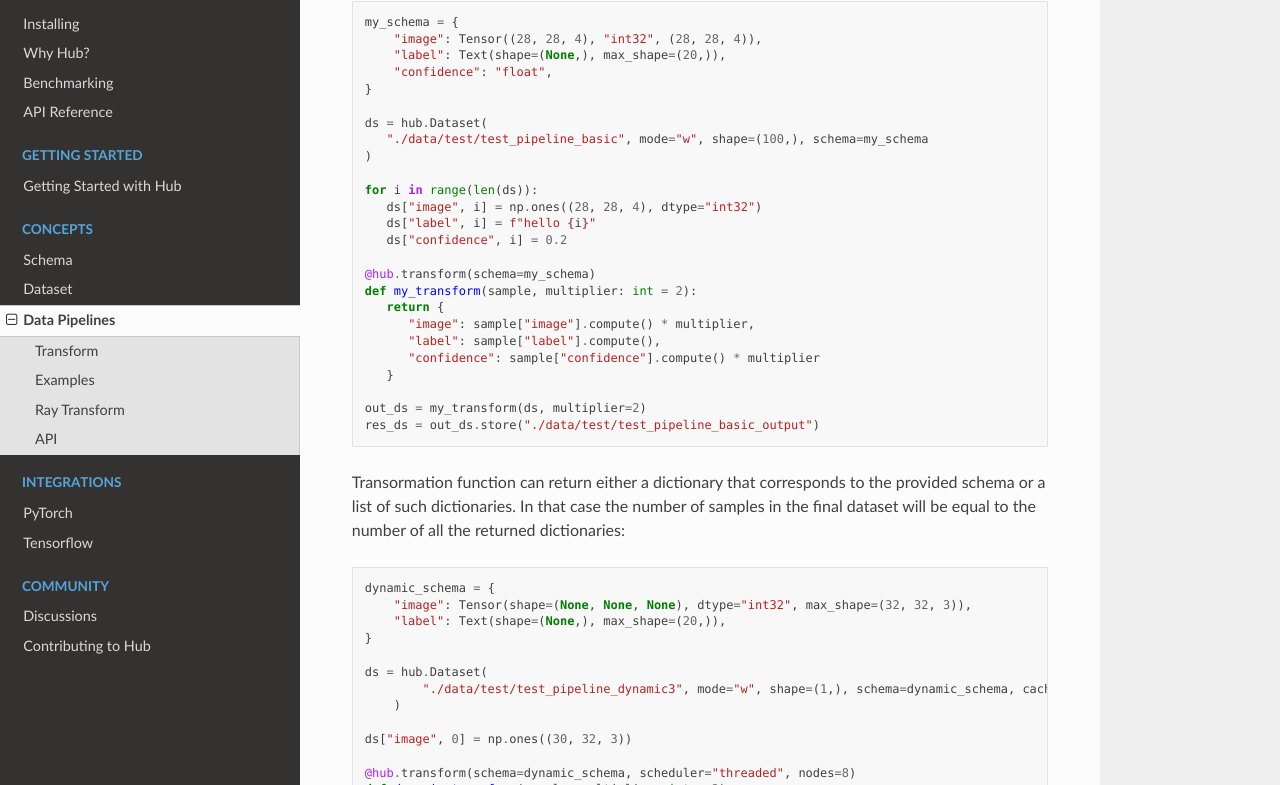
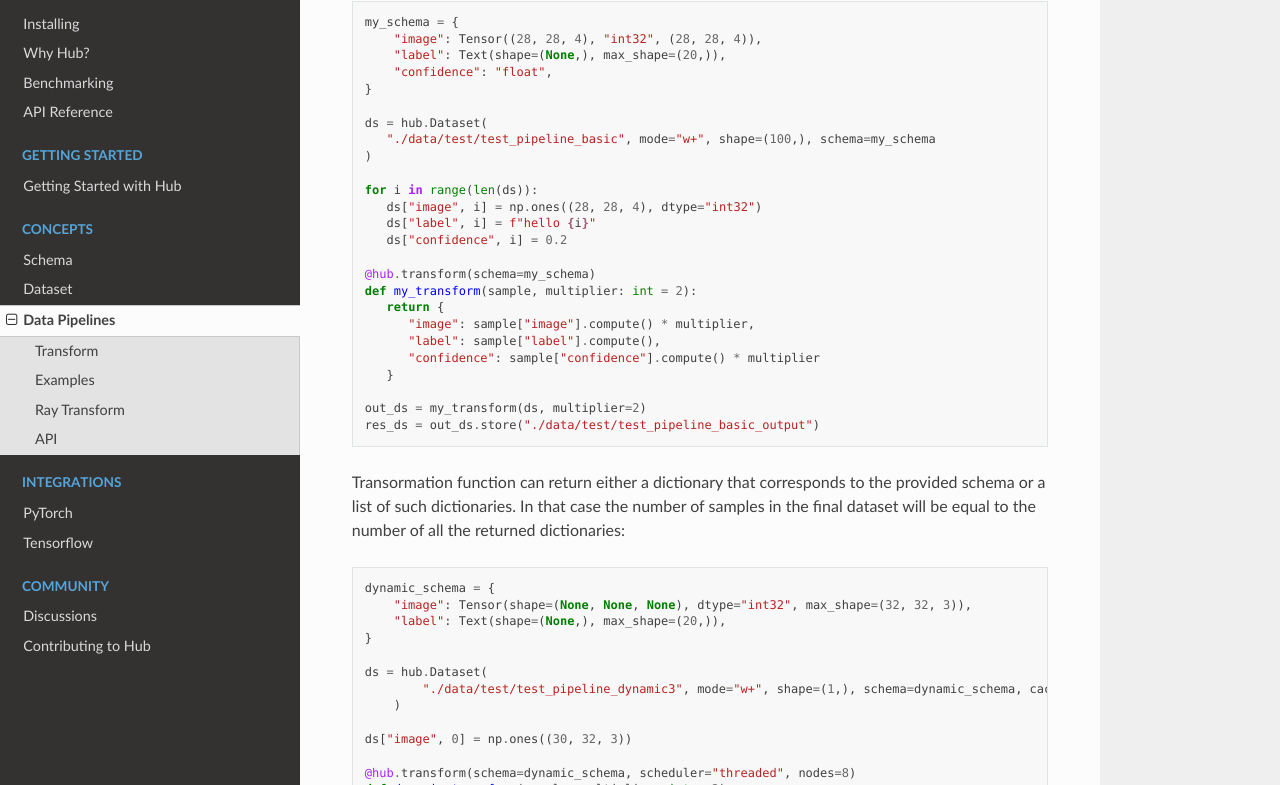
Before and after one commit to activeloopai/deeplake, a Sphinx documentation site: the page built from docs/source/concepts/transform.md, in a window 1280 px wide and 1400 px high, scrolled down 336 px. Shown: the part 128-913 px from the top of the window. Built offline with Sphinx 7.4.7 and the Read the Docs theme 2.0.0, drawn with Linux system fonts in a browser that asks for light colours.

````diff
--- a/docs/source/concepts/transform.md
+++ b/docs/source/concepts/transform.md
@@ -18,7 +18,7 @@ my_schema = {
 }
 
 ds = hub.Dataset(
-   "./data/test/test_pipeline_basic", mode="w", shape=(100,), schema=my_schema
+   "./data/test/test_pipeline_basic", mode="w+", shape=(100,), schema=my_schema
 )
 
 for i in range(len(ds)):
@@ -47,7 +47,7 @@ dynamic_schema = {
 }
 
 ds = hub.Dataset(
-        "./data/test/test_pipeline_dynamic3", mode="w", shape=(1,), schema=dynamic_schema, cache=False
+        "./data/test/test_pipeline_dynamic3", mode="w+", shape=(1,), schema=dynamic_schema, cache=False
     )
 
 ds["image", 0] = np.ones((30, 32, 3))
@@ -82,7 +82,7 @@ def my_transform(x):
    }
 
 ds = hub.Dataset(
-   "./data/test/test_pipeline_basic_4", mode="w", shape=(sample_size,), schema=my_schema, cache=0
+   "./data/test/test_pipeline_basic_4", mode="w+", shape=(sample_size,), schema=my_schema, cache=0
 )
 
 ds_t = my_transform(ds).store("./data/test/test_pipeline_basic_4")
@@ -95,7 +95,7 @@ There is also an option of using `ray` as a scheduler. In this case `RayTransfor
 ```python
 ds = hub.Dataset(
    "./data/ray/ray_pipeline_basic",
-   mode="w",
+   mode="w+",
    shape=(100,),
    schema=my_schema,
    cache=False,
````
